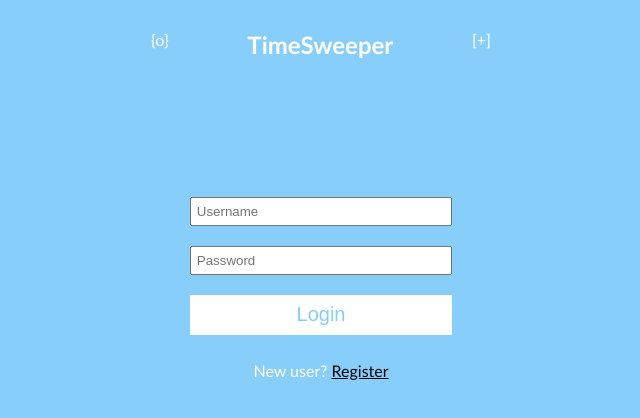
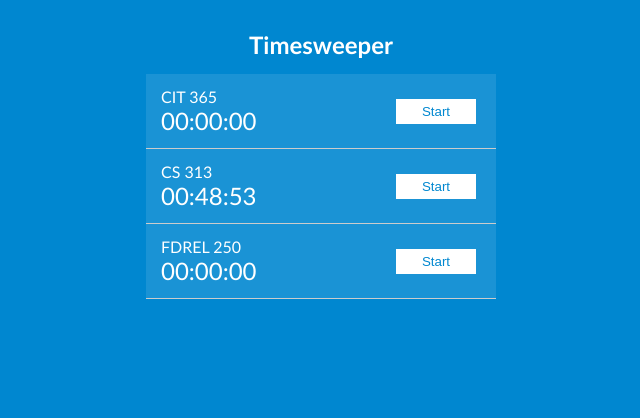
Before and after one commit to josephcanto/cs313-nodejs-timesweeper, a website: page public/index.html in a window 1280 px wide. Both pictures are taken after a click on the button "Login". Shown: the whole page, without its empty margins (319-959 px from the left). Drawn offline with Linux system fonts and the light colour scheme; no server answers.

Commit message:
Dashboard UI is in place

```diff
--- a/controllers/userController.js
+++ b/controllers/userController.js
@@ -1,4 +1,5 @@
 var model = require('../models/userModel');
+var timerModel = require('../models/timerModel');
 
 function registerUser(req, res) {
     var username = req.body.username;
@@ -44,8 +45,9 @@ function userLogin(req, res) {
     var password = req.body.password;
     console.log("Logging in user " + username + "...");
     console.log("Password: " + password);
-    var user_id = model.getUserIdByUsername(username);
-    res.json({success: true, user_id: user_id});
+    var timers = model.getUserIdByUsername(username, timerModel.getTimersFromDb);
+    console.log("Timers List:", timers);
+    res.json({success: true, timers: timers});
 }
 
 function userLogout(req, res) {
--- a/models/timerModel.js
+++ b/models/timerModel.js
@@ -4,6 +4,7 @@ const pool = new Pool({connectionString: connectionString}); //for local testing
 // const pool = new Pool({connectionString: connectionString, ssl: true});
 
 function getTimersFromDb(user_id, callback) {
+    console.log("User ID:", user_id);
     console.log("Getting timers from DB for user with id " + user_id + "...");
 
     var sql = 'SELECT label, "start", "current" FROM timers WHERE user_id = $1::int';
--- a/public/css/styles.css
+++ b/public/css/styles.css
@@ -13,9 +13,9 @@ html {
 }
 
 body {
-    background-color: lightskyblue;
+    background-color: #0087d0;
     margin: auto;
-    min-height: 100%;
+    min-height: 80%;
     width: 350px;
     overflow-y: scroll;
     padding: 0;
@@ -24,7 +24,7 @@ body {
 header {
     display: flex;
     flex-flow: row nowrap;
-    justify-content: space-between;
+    justify-content: space-around;
     margin-top: 20px;
     padding: 10px 5px 5px 5px;
 }
@@ -72,7 +72,7 @@ a:active {
     display: flex;
     flex-flow: column nowrap;
     align-items: center;
-    margin-top: 35%;
+    margin-top: 10%;
 }
 
 #login-page form input,
@@ -105,7 +105,7 @@ a:active {
 
 #login-page form button:hover,
 #registration-page form button:hover {
-    background-color: lightskyblue;
+    background-color: #0087d0;
     border: 2px solid white;
     color: white;
 }
@@ -114,6 +114,7 @@ a:active {
 /* Timer pages */
 #dashboard-page {
     display: none;
+    margin-top: 10px;
 }
 
 #create-timer-page {
@@ -130,17 +131,41 @@ a:active {
 /* End timer pages */
 
 .timer {
+    display: flex;
+    flex-flow: row nowrap;
+    justify-content: space-between;
+    align-items: center;
     border-bottom: 1px solid #ccc;
     width: 100%;
-    height: 50px;
+    height: 75px;
+    padding: 5px 5px 5px 15px;
+    background-color: rgba(255,255,255,0.1);
+}
+
+.timer-labels {
+    display: flex;
+    flex-flow: column nowrap;
+}
+
+.time {
+    font-size: 1.5em;
 }
 
 button {
     background-color: white;
-    color: lightskyblue;
+    color: #0087d0;
     border: none;
     padding: 5px 15px;
     margin: 15px;
+    width: 80px;
+    cursor: pointer;
+    transition: .5s;
+}
+
+.start-button:hover {
+    border: 1px solid white;
+    background-color: #0087d0;
+    color: white;
 }
 
 .active-timer {
@@ -149,6 +174,7 @@ button {
 }
 
 .paused-buttons {
-    background-color: lightskyblue;
+    background-color: #0087d0;
     color: white;
+    display: none;
 }
--- a/public/index.html
+++ b/public/index.html
@@ -9,9 +9,9 @@
 </head>
 <body>
     <header>
-        <span id='gear-icon'>{o}</span>
-        <h2 id='app-title'>TimeSweeper</h2>
-        <span id='plus-icon'>[+]</span>
+        <!-- <span id='edit-mode-link'>Edit</span> -->
+        <h2 id='app-title'>Timesweeper</h2>
+        <!-- <span id='plus-icon'>+</span> -->
     </header>
     <main>
         <div id='login-page'>
@@ -19,7 +19,7 @@
                 <input type='text' id='username' name='username' placeholder='Username' required>
                 <input type='password' id='password' name='password' placeholder='Password' required>
                 <button type='button' onclick='performLogin()'>Login</button>
-                <p>New user? <a href='/register' title='Register here' onclick='openRegistration()'>Register</a></p>
+                <p>New user? <a href='#' title='Register here' onclick='openRegistration()'>Register</a></p>
             </form>
         </div>
         <div id='registration-page'>
@@ -31,18 +31,21 @@
             </form>
         </div>
         <div id='dashboard-page'>
-            <!-- <div id='timer-list'>No timers to display.</div> -->
-            <div id='timer-list'>
+            <!-- A list of timers will be placed inside of the timer-list div element -->
+            <div id='timer-list'>No timers to display.</div>
+            <!-- <div id='timer-list'>
                 <div class='timer'>
-                    <span>CS 313</span>
-                    <span>01:07:50</span>
-                    <button>Start</button>
+                    <div class='timer-labels'>
+                        <span class='label'>CIT 365</span><br>
+                        <span class='time'>00:00:00</span>
+                    </div>
+                    <button class='start-button'>Start</button>
                     <div class='paused-buttons'>
                         <button>Reset</button>
                         <button>Resume</button>
                     </div>
                 </div>
-            </div>
+            </div> -->
         </div>
         <div id='edit-user-page'>Edit User Info Page</div>
         <div id='settings-page'>Settings Page</div>
--- a/public/js/timers.js
+++ b/public/js/timers.js
@@ -1,14 +1,19 @@
 // Using function from: https://stackoverflow.com/questions/8567114/how-to-make-an-ajax-call-without-jquery
-function callAjax(action, url, callback) {
+function callAjax(action, url, data, callback) {
     var xmlhttp;
     xmlhttp = new XMLHttpRequest();
     xmlhttp.onreadystatechange = function() {
-        if (xmlhttp.readyState == 4 && xmlhttp.status == 200){
+        if (xmlhttp.readyState == 4 && (xmlhttp.status == 200 || xmlhttp.status == 201 || xmlhttp.status == 204)) {
             callback(xmlhttp.responseText);
         }
     }
     xmlhttp.open(action, url, true);
-    xmlhttp.send();
+    if(action === 'GET' || action === 'DELETE') {
+        xmlhttp.send();
+    } else if(action === 'POST' || action === 'PUT') {
+        xmlhttp.setRequestHeader('Content-type', 'application/json');
+        xmlhttp.send(JSON.stringify(data));
+    }
 }
 
 function openRegistration() {
@@ -16,50 +21,125 @@ function openRegistration() {
     document.getElementById('registration-page').style.display = 'block';
 }
 
+function registerUser() {
+    console.log('Registering user...');
+    var username = document.getElementById('reg-username').value;
+    var password = document.getElementById('reg-password').value;
+    var theme = document.getElementById('reg-theme').value;
+    console.log('User:', username);
+    console.log('PW:', password);
+    console.log('Theme:', theme);
+    var url = '/register';
+    var userData = {"username": username, "password": password, "theme": theme};
+    console.log(userData);
+    // callAjax("POST", url, userData, getTimers);
+    hideRegistration();
+    showDashboard();
+}
+
 function performLogin() {
     console.log('Logging in...');
-
     var username = document.getElementById('username').value;
     var password = document.getElementById('password').value;
     console.log('User:', username);
     console.log('PW:', password);
-
     var url = '/login';
-
-    var response = callAjax("POST", url, getTimers);
+    var userData = {"username": username, "password": password};
+    console.log(userData);
+    // callAjax("POST", url, userData, getTimers);
+    hideLogin();
+    showDashboard();
+    buildTimerList({"label": "CS 313", "currentTime": "00:25:45"});
 }
 
 function getTimers(response) {
     console.log(response);
     // var user_id = response.user_id;
     // var url = '/timers/' + user_id;
-    // hideLogin();
-    // callAjax("GET", url, buildTimerList);
+    // callAjax("GET", url, null, buildTimerList);
 }
 
 function hideLogin() {
     document.getElementById('login-page').style.display = 'none';
 }
 
+function hideRegistration() {
+    document.getElementById('registration-page').style.display = 'none';
+}
+
+function showDashboard() {
+    document.getElementById('dashboard-page').style.display = 'block';
+}
+
 function buildTimerList(response) {
     var timerList = document.getElementById('timer-list');
     timerList.style.display = 'block';
-    if(!response) {
-        console.log("No timers were found for this user.");
-        return;
-    }
-    console.log(response);
+    timerList.innerText = '';
+    // if(!response) {
+    //     console.log("No timers were found for this user.");
+    //     return;
+    // }
+    // console.log(response);
 
-    var timer, label, currentTime;
+    var timer,
+        timerLabels,
+        label,
+        currentTime,
+        startButton,
+        pausedButtons,
+        resetButton,
+        resumeButton;
 
-    for(var i = 0; i < response.length; i++) {
+    // Hard-coded test data
+    response = {
+        success:true,
+        data: [
+            {
+                label: 'CIT 365',
+                currentTime: '00:00:00'
+            },
+            {
+                label: 'CS 313',
+                currentTime: '00:48:53'
+            },
+            {
+                label: 'FDREL 250',
+                currentTime: '00:00:00'
+            }
+        ]
+    };
+
+    for(var i = 0; i < response.data.length; i++) {
         timer = document.createElement('div');
+        timer.setAttribute('class', 'timer');
+
+        timerLabels = document.createElement('div');
+        timerLabels.setAttribute('class', 'timer-labels');
         label = document.createElement('span');
+        label.setAttribute('class', 'label');
         currentTime = document.createElement('span');
-        label.innerHTML = response[i].label;
-        currentTime.innerHTML = response[i].currentTime;
-        timer.appendChild(label);
-        timer.appendChild(currentTime);
+        currentTime.setAttribute('class', 'time');
+
+        startButton = document.createElement('button');
+        startButton.setAttribute('class', 'start-button');
+        startButton.innerText = 'Start';
+
+        pausedButtons = document.createElement('div');
+        pausedButtons.setAttribute('class', 'paused-buttons');
+        resetButton = document.createElement('button');
+        resetButton.innerText = 'Reset';
+        resumeButton = document.createElement('button');
+        resumeButton.innerText = 'Resume';
+        pausedButtons.appendChild(resetButton);
+        pausedButtons.appendChild(resumeButton);
+
+        label.innerHTML = response.data[i].label;
+        currentTime.innerHTML = response.data[i].currentTime;
+        timerLabels.appendChild(label);
+        timerLabels.appendChild(currentTime);
+        timer.appendChild(timerLabels);
+        timer.appendChild(startButton);
+        timer.appendChild(pausedButtons);
         timerList.appendChild(timer);
     }
 }
```
Also changed, not shown: models/userModel.js (+8 -6 lines).
